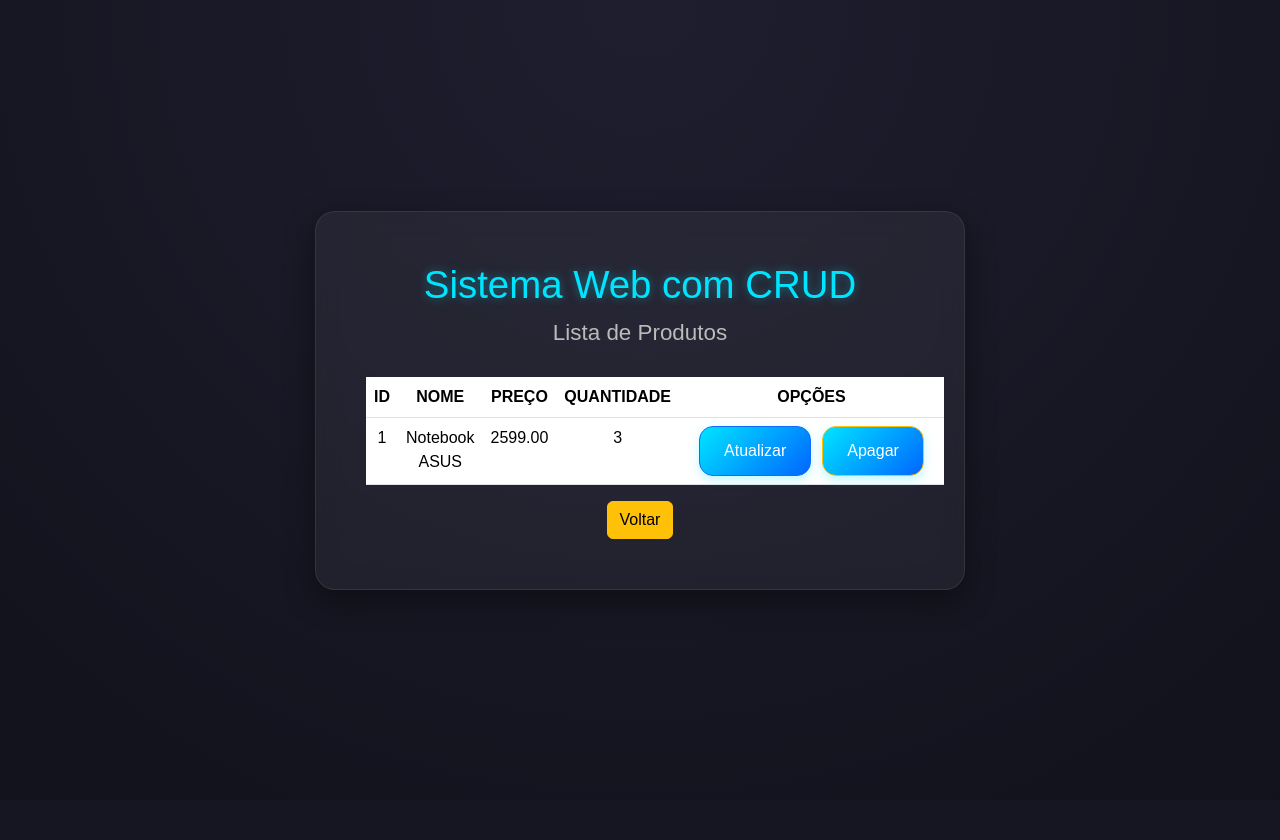
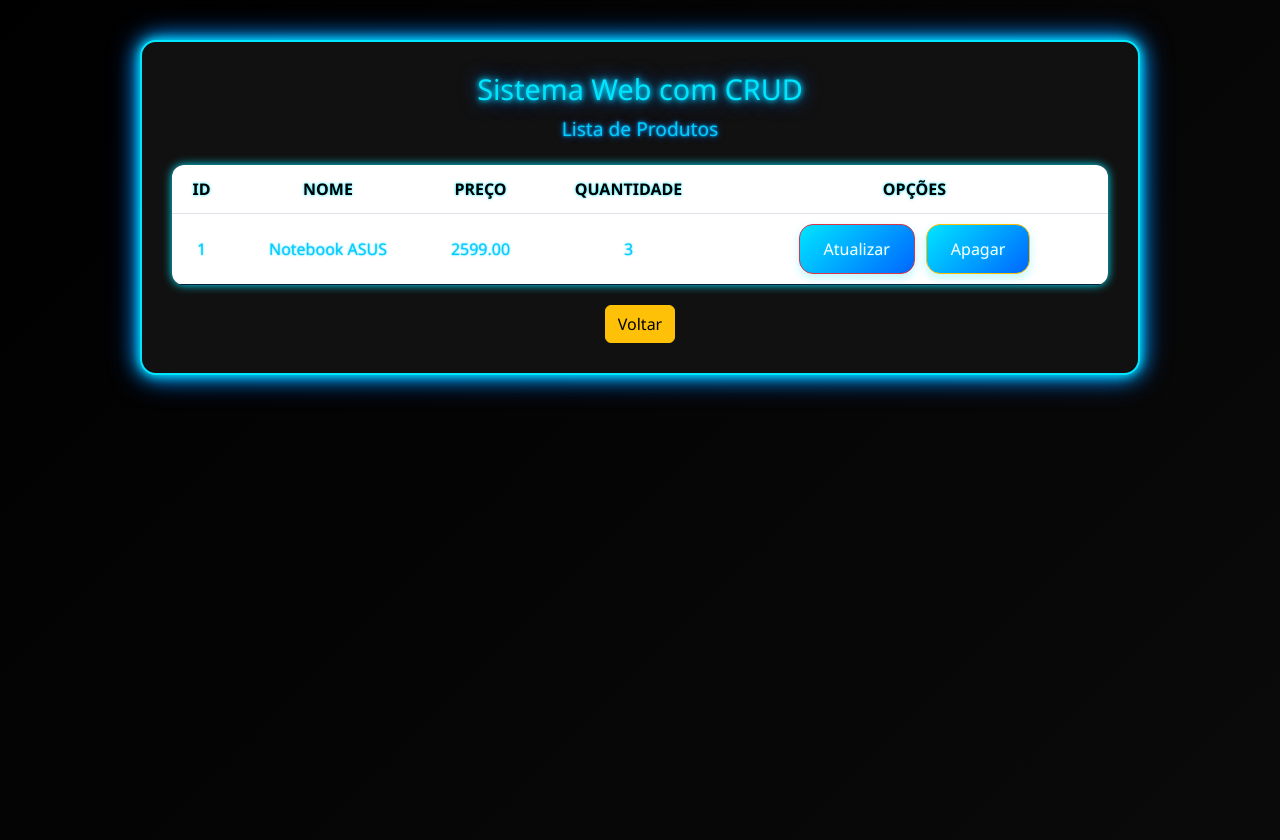
Before and after one commit to Murilo1006/loja, a PHP site: page /listar.php in a window 1280 px wide. Before the commit the page ends 590 px from the top, so only its background shows below. Run offline with PHP 8.4, Linux system fonts and the light colour scheme; data comes from the database, SQL or seed files in the repository.

Commit message:
Add files via upload

```diff
--- a/inserir.php
+++ b/inserir.php
@@ -4,6 +4,8 @@ require 'conexao.php';
 $nome = $_POST['produto'];
 $preco = $_POST['preco'];
 $quantidade = $_POST['quantidade'];
+
+
 
 $sql = "INSERT INTO produtos (nome, preco, quantidade) VALUES (:nome, :preco, :quantidade)";
 
--- a/listar.css
+++ b/listar.css
@@ -1,40 +1,83 @@
 body {
     margin: 0;
     padding: 0;
-    font-family: 'Poppins', sans-serif;
-    background: radial-gradient(circle at top, #1e1e2f, #12121c);
-    color: #eaeaea;
+    font-family: 'Segoe UI', Tahoma, Geneva, Verdana, sans-serif;
+    background: linear-gradient(135deg, #000000, #0a0a0a);
+    color: #00e5ff; /* Azul principal */
     min-height: 100vh;
-    display: flex;
-    align-items: center;
-    justify-content: center;
 }
 
 .container {
-    background: rgba(255, 255, 255, 0.05);
-    padding: 50px;
-    border-radius: 20px;
-    backdrop-filter: blur(12px);
-    box-shadow: 0 10px 30px rgba(0,0,0,0.4);
-    max-width: 650px;
-    width: 90%;
+    background: #111111;
+    padding: 30px;
+    border-radius: 16px;
+    box-shadow:
+        0 0 10px #00e5ff,
+        0 0 20px #00ccff,
+        0 0 30px #0066ff;
+    max-width: 1000px;
+    margin: 40px auto;
     text-align: center;
-    animation: fadeIn 1s ease-in-out;
-    border: 1px solid rgba(255,255,255,0.08);
+    border: 2px solid #00e5ff;
 }
 
-h1 {
-    font-size: 2.4rem;
+.container h1 {
+    font-size: 1.8rem;
     color: #00e5ff;
-    margin-bottom: 12px;
-    text-shadow: 0 0 10px rgba(0,229,255,0.4);
+    margin-bottom: 10px;
+    text-shadow:
+        0 0 5px #00e5ff,
+        0 0 10px #00ccff,
+        0 0 20px #0066ff;
 }
 
-h2 {
-    font-size: 1.4rem;
-    font-weight: 300;
-    color: #bbb;
-    margin-bottom: 30px;
+.container h2 {
+    font-size: 1.2rem;
+    font-weight: 400;
+    color: #00ccff;
+    margin-bottom: 25px;
+    text-shadow:
+        0 0 3px #00ccff,
+        0 0 7px #0066ff;
+}
+
+.table {
+    width: 100%;
+    border-collapse: collapse;
+    margin-bottom: 20px;
+    border-radius: 12px;
+    overflow: hidden;
+    background-color: #111;
+    box-shadow: 0 0 10px #00e5ff;
+}
+
+.table thead {
+    background-color: #001133;
+    color: #00e5ff;
+}
+
+.table thead th {
+    padding: 12px;
+    text-align: center;
+    text-shadow: 0 0 3px #00e5ff;
+}
+
+.table tbody tr:nth-child(even) {
+    background-color: #001a33;
+}
+
+.table tbody tr:hover {
+    background-color: #003366;
+    transition: background 0.3s ease;
+}
+
+.table tbody td {
+    padding: 10px;
+    text-align: center;
+    vertical-align: middle;
+    color: #00ccff;
+    text-shadow: 0 0 2px #00ccff;
+    border-bottom: 1px solid #002244;
 }
 
 .btn-group a {
--- a/listar.php
+++ b/listar.php
@@ -1,5 +1,39 @@
 <?php
 include 'cabecalho.php';
+require 'conexao.php';
+
+if (isset($_GET['delete_id'])) {
+    $delete_id = (int)$_GET['delete_id'];
+    $sql = "DELETE FROM produtos WHERE id = :id";
+    $stmt = $pdo->prepare($sql);
+    $stmt->bindValue(':id', $delete_id, PDO::PARAM_INT);
+    $stmt->execute();
+
+    header('Location: listar.php');
+    exit;
+}
+
+if ($_SERVER['REQUEST_METHOD'] === 'POST') {
+    $id = $_POST['id'] ?? null;
+    $nome = $_POST['produto'] ?? '';
+    $preco = $_POST['preco'] ?? '';
+    $quantidade = $_POST['quantidade'] ?? '';
+
+    if ($id && $nome && $preco && $quantidade) {
+        $sql = "UPDATE produtos SET nome = :nome, preco = :preco, quantidade = :quantidade WHERE id = :id";
+        $stmt = $pdo->prepare($sql);
+        $stmt->bindValue(':nome', $nome);
+        $stmt->bindValue(':preco', $preco);
+        $stmt->bindValue(':quantidade', $quantidade);
+        $stmt->bindValue(':id', $id, PDO::PARAM_INT);
+        $stmt->execute();
+
+        header('Location: listar.php');
+        exit;
+    } else {
+        echo "<p style='color:red;'>Erro: Dados incompletos para atualização.</p>";
+    }
+}
 ?>
 
 <head>
@@ -23,13 +57,11 @@
             </thead>
             <tbody>
 
-
-
                 <?php
-                    require 'conexao.php';
                 $sql = "SELECT * FROM produtos";
                 $stmt = $pdo->query($sql);
                 while ($produto = $stmt->fetch(PDO::FETCH_ASSOC)) {
+
                     echo "<tr>";
                     echo "<td>".$produto['id']."</td>";
                     echo "<td>".$produto['nome']."</td>";
@@ -38,16 +70,15 @@
                     echo "
                     <td>
                         <div class='btn-group' role='group'>
-                                <a href='form_atualizar.php?id=".$produto['id']."' type='button' class='btn btn-primary'>Atualizar</a>
-                                <a href='#' type='button' class='btn btn-warning'>Apagar</a>
+                            <a href='form_atualizar.php?id=".$produto['id']."' type='button' class='btn btn-danger'>Atualizar</a>
+                            <a href='listar.php?delete_id=".$produto['id']."'
+                               class='btn btn-warning'
+                               onclick=\"return confirm('Confirma exclusão?')\">Apagar</a>
                         </div>
-                        </td>
-                        ";
+                    </td>";
                     echo "</tr>";
                 }
                 ?>
-
-
 
             </tbody>
         </table>
```
Also changed, not shown: form_atualizar.php (+14 -17 lines), form_cadastrar.php (+7 -8 lines). Lines whose indentation alone changed are shown as unchanged.
